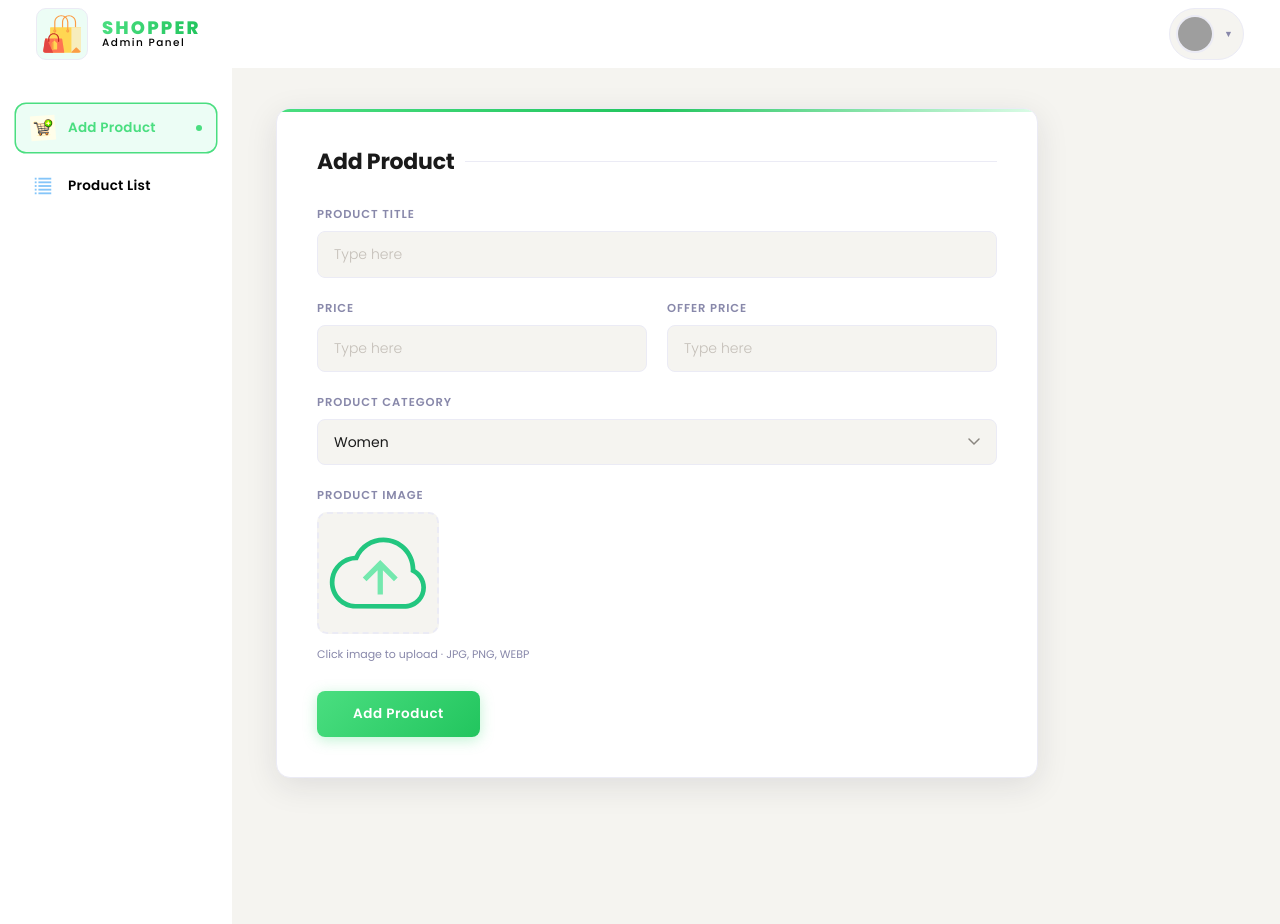
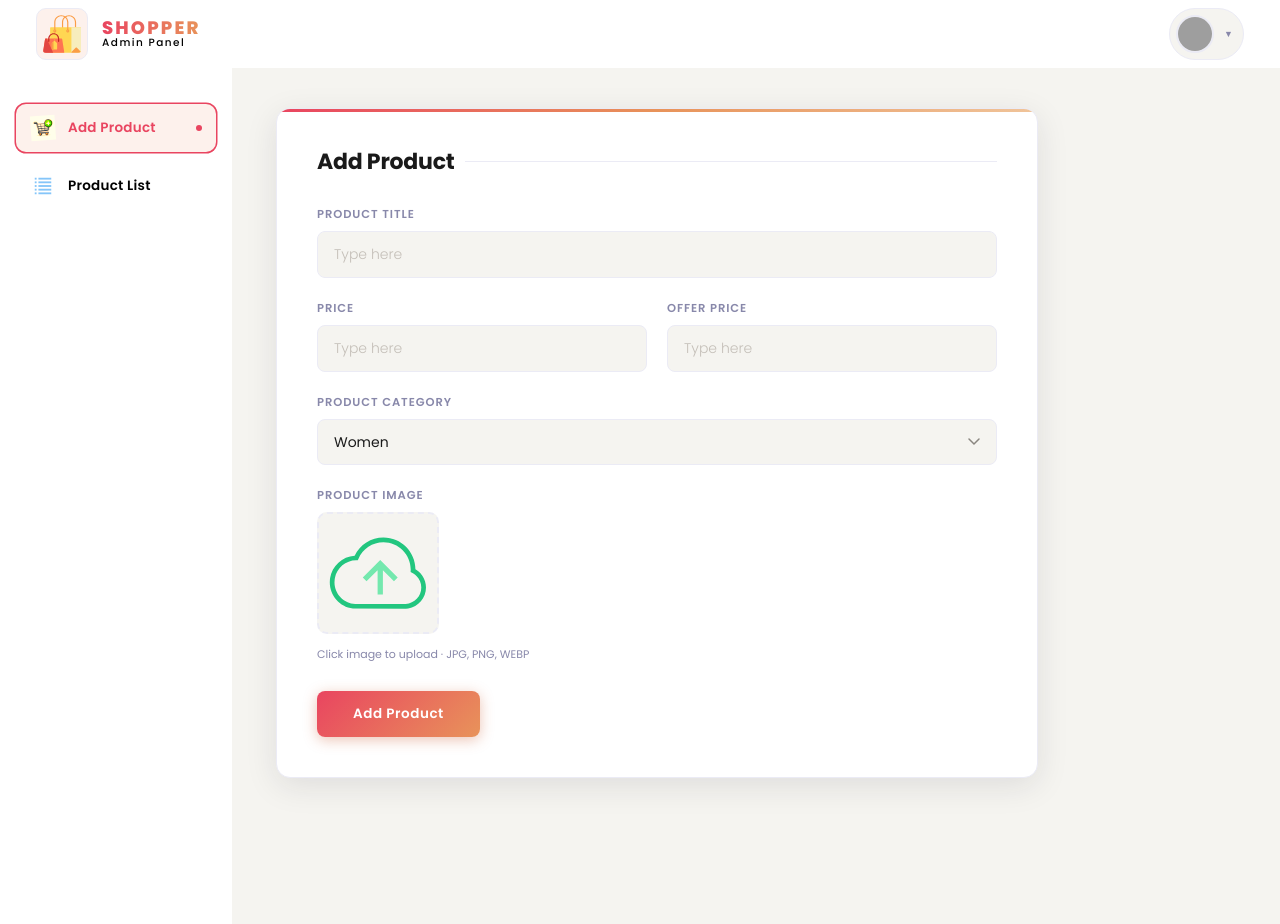
Before and after one commit to ericbizimana111-bit/E-commerce-website-clothes-, a React (Vite) app in the folder admin/: page /addproduct in a window 1280 px wide. Built offline with nearby package versions, Linux system fonts and the light colour scheme; grey boxes are pictures that could not be loaded.

Commit message:
added codes

```diff
--- a/admin/src/App.jsx
+++ b/admin/src/App.jsx
@@ -28,7 +28,7 @@ const App = () => {
                   color: "black",
                   border: "2px solid violet",
                   boxShadow: "0px 4px 10px violet",
-                  background: "linear-gradient(90deg, var(--accent) 0%, var(--accent-mid) 100%)",
+                    background: "linear-gradient(90deg, var(--accent) 0%, var(--accent-mid) 100%)",
                 }}>
                 <div
                   style={{
@@ -63,7 +63,7 @@ const App = () => {
                       marginTop: "70px",
                       padding: "50px",
 
-                      color: "white"
+                      color:"white"
                     }}>
                     <h2>Welcome To Admin Panel</h2>
                   </div>
--- a/admin/src/Components/AddProduct/AddProduct.css
+++ b/admin/src/Components/AddProduct/AddProduct.css
@@ -2,26 +2,25 @@
 
 /* ── Design tokens ── */
 :root {
-  --bg: #f5f4f0;
-  --surface: #ffffff;
-  --border: #e8e4dc;
+  --bg:           #f5f4f0;
+  --surface:      #ffffff;
+  --border:       #e8e4dc;
   --text-primary: #1a1a1a;
-  --text-muted: #8a8680;
-  --accent: #4ade80;
-  --accent-light: #ecfdf5;
-  --accent-mid: #22c55e;
-  --shadow-sm: 0 1px 3px rgba(0, 0, 0, .06);
-  --shadow-md: 0 4px 20px rgba(0, 0, 0, .08);
-  --shadow-lg: 0 8px 32px rgba(0, 0, 0, .12);
-  --radius: 12px;
-  --transition: .22s cubic-bezier(.4, 0, .2, 1);
+  --text-muted:   #8a8680;
+  --accent:       #c8572a;
+  --accent-light: #fdf1ec;
+  --accent-mid:   #e8935a;
+  --shadow-sm:    0 1px 3px rgba(0,0,0,.06);
+  --shadow-md:    0 4px 20px rgba(0,0,0,.08);
+  --shadow-lg:    0 8px 32px rgba(0,0,0,.12);
+  --radius:       12px;
+  --transition:   .22s cubic-bezier(.4,0,.2,1);
 }
 
 /* ── Page wrapper — fills remaining space beside sidebar ── */
 .add-product {
   flex: 1;
-  min-height: calc(100vh - 68px);
-  /* subtract navbar height */
+  min-height: calc(100vh - 68px); /* subtract navbar height */
   padding: 40px 44px;
   background: var(--bg);
   font-family: 'Poppins', sans-serif;
@@ -30,15 +29,8 @@
 }
 
 @keyframes pageFade {
-  from {
-    opacity: 0;
-    transform: translateY(10px);
-  }
-
-  to {
-    opacity: 1;
-    transform: translateY(0);
-  }
+  from { opacity: 0; transform: translateY(10px); }
+  to   { opacity: 1; transform: translateY(0); }
 }
 
 /* ── Card container ── */
@@ -57,11 +49,9 @@
 .add-product-card::before {
   content: '';
   position: absolute;
-  top: 0;
-  left: 0;
-  right: 0;
+  top: 0; left: 0; right: 0;
   height: 3px;
-  background: linear-gradient(90deg, var(--accent) 0%, var(--accent-mid) 50%, #dcfce7 100%);
+  background: linear-gradient(90deg, var(--accent) 0%, var(--accent-mid) 50%, #f0c49a 100%);
 }
 
 /* ── Page heading ── */
@@ -121,8 +111,8 @@
   outline: none;
   transition:
     border-color var(--transition),
-    background var(--transition),
-    box-shadow var(--transition);
+    background   var(--transition),
+    box-shadow   var(--transition);
   width: 100%;
   box-sizing: border-box;
 }
@@ -136,7 +126,7 @@
 .addproduct-itemfield input:focus {
   border-color: var(--accent);
   background: var(--surface);
-  box-shadow: 0 0 0 3px rgba(74, 222, 128, .1);
+  box-shadow: 0 0 0 3px rgba(200,87,42,.1);
 }
 
 .addproduct-itemfield input:hover:not(:focus) {
@@ -182,7 +172,7 @@
 .add-product-selector:focus {
   border-color: var(--accent);
   background-color: var(--surface);
-  box-shadow: 0 0 0 3px rgba(74, 222, 128, .1);
+  box-shadow: 0 0 0 3px rgba(200,87,42,.1);
 }
 
 .add-product-selector:hover:not(:focus) {
@@ -206,15 +196,15 @@
   padding: 4px;
   transition:
     border-color var(--transition),
-    transform var(--transition),
-    box-shadow var(--transition);
+    transform    var(--transition),
+    box-shadow   var(--transition);
   display: block;
 }
 
 .addproduct-thumbnail-img:hover {
   border-color: var(--accent);
   transform: scale(1.04);
-  box-shadow: 0 4px 16px rgba(74, 222, 128, .18);
+  box-shadow: 0 4px 16px rgba(200,87,42,.18);
 }
 
 /* Upload helper text */
@@ -241,24 +231,25 @@
   position: relative;
   overflow: hidden;
   transition:
-    transform var(--transition),
-    box-shadow var(--transition),
-    filter var(--transition);
-  box-shadow: 0 3px 14px rgba(74, 222, 128, .35);
+    transform    var(--transition),
+    box-shadow   var(--transition),
+    filter       var(--transition);
+  box-shadow: 0 3px 14px rgba(200,87,42,.35);
 }
 
 /* Shimmer sweep on hover */
 .addproduct-btn::after {
   content: '';
   position: absolute;
-  top: 0;
-  left: -75%;
+  top: 0; left: -75%;
   width: 50%;
   height: 100%;
-  background: linear-gradient(120deg,
-      transparent 0%,
-      rgba(255, 255, 255, .28) 50%,
-      transparent 100%);
+  background: linear-gradient(
+    120deg,
+    transparent 0%,
+    rgba(255,255,255,.28) 50%,
+    transparent 100%
+  );
   transform: skewX(-20deg);
   transition: left .55s ease;
 }
@@ -269,13 +260,13 @@
 
 .addproduct-btn:hover {
   transform: translateY(-2px);
-  box-shadow: 0 6px 22px rgba(74, 222, 128, .45);
+  box-shadow: 0 6px 22px rgba(200,87,42,.45);
   filter: brightness(1.05);
 }
 
 .addproduct-btn:active {
   transform: translateY(0px) scale(.98);
-  box-shadow: 0 2px 8px rgba(74, 222, 128, .3);
+  box-shadow: 0 2px 8px rgba(200,87,42,.3);
 }
 
 /* ── Responsive ── */
--- a/admin/src/Components/ListProduct/ListProduct.css
+++ b/admin/src/Components/ListProduct/ListProduct.css
@@ -2,17 +2,17 @@
 
 :root {
     --primary: #1a1a2e;
-    --accent: #4ade80;
-    --accent-soft: #ecfdf5;
-    --gold: #86efac;
+    --accent: #e94560;
+    --accent-soft: #fff0f3;
+    --gold: #c9a84c;
     --surface: #ffffff;
     --surface-2: #f8f8fc;
     --border: #ebebf5;
     --text-main: #1a1a2e;
     --text-muted: #8888aa;
-    --shadow-sm: 0 2px 8px rgba(26, 26, 46, 0.06);
-    --shadow-md: 0 8px 32px rgba(26, 26, 46, 0.10);
-    --shadow-lg: 0 16px 48px rgba(26, 26, 46, 0.14);
+    --shadow-sm: 0 2px 8px rgba(26,26,46,0.06);
+    --shadow-md: 0 8px 32px rgba(26,26,46,0.10);
+    --shadow-lg: 0 16px 48px rgba(26,26,46,0.14);
     --radius: 14px;
     --radius-sm: 8px;
 }
@@ -30,7 +30,7 @@
     background: var(--surface);
     box-shadow: var(--shadow-md);
     border: 1px solid var(--border);
-    font-family: 'Poppins';
+     font-family:'Poppins';
     box-sizing: border-box;
     position: relative;
     overflow: hidden;
@@ -40,9 +40,7 @@
 .list-product::before {
     content: '';
     position: absolute;
-    top: 0;
-    left: 0;
-    right: 0;
+    top: 0; left: 0; right: 0;
     height: 3px;
     background: linear-gradient(90deg, var(--accent), var(--gold));
     border-radius: var(--radius) var(--radius) 0 0;
@@ -55,7 +53,7 @@
     gap: 12px;
     width: 100%;
     padding: 0 16px 14px;
-    color: rgb(35, 33, 33);
+   color: rgb(35, 33, 33);
     font-size: 13px;
     font-weight: 600;
     letter-spacing: 0.10em;
@@ -66,8 +64,8 @@
 }
 
 /* ── Title spacing ── */
-.listproduct-format-main>*:nth-child(2),
-.listproduct-format>*:nth-child(2) {
+.listproduct-format-main > *:nth-child(2),
+.listproduct-format > *:nth-child(2) {
     padding-left: 18px;
     padding-right: 18px;
 }
@@ -111,7 +109,7 @@
 
 /* ── Product name ── */
 .listproduct-format p:nth-child(2) {
-    font-family: 'Poppins';
+    font-family:'Poppins';
     font-weight: 600;
     font-size: 14px;
     color: var(--text-main);
@@ -196,10 +194,8 @@
 /* ── Delete confirmation overlay ── */
 .delete-overlay {
     position: fixed;
-    top: 0;
-    left: 0;
-    width: 100%;
-    height: 100%;
+    top: 0; left: 0;
+    width: 100%; height: 100%;
     background: rgba(26, 26, 46, 0.45);
     backdrop-filter: blur(4px);
     display: flex;
@@ -210,13 +206,8 @@
 }
 
 @keyframes fadeIn {
-    from {
-        opacity: 0;
-    }
-
-    to {
-        opacity: 1;
-    }
+    from { opacity: 0; }
+    to   { opacity: 1; }
 }
 
 .delete-card {
@@ -235,23 +226,14 @@
 .delete-card::before {
     content: '';
     position: absolute;
-    top: 0;
-    left: 0;
-    right: 0;
+    top: 0; left: 0; right: 0;
     height: 3px;
     background: linear-gradient(90deg, var(--accent), var(--gold));
 }
 
 @keyframes slideUp {
-    from {
-        opacity: 0;
-        transform: translateY(24px) scale(0.96);
-    }
-
-    to {
-        opacity: 1;
-        transform: translateY(0) scale(1);
-    }
+    from { opacity: 0; transform: translateY(24px) scale(0.96); }
+    to   { opacity: 1; transform: translateY(0) scale(1); }
 }
 
 .delete-card h3 {
@@ -283,18 +265,18 @@
     padding: 11px 24px;
     cursor: pointer;
     border-radius: var(--radius-sm);
-    font-family: 'Poppins';
+    font-family:'Poppins';
     font-size: 14px;
     font-weight: 600;
     letter-spacing: 0.02em;
     transition: background 0.18s ease, transform 0.15s ease, box-shadow 0.18s ease;
-    box-shadow: 0 4px 14px rgba(74, 222, 128, 0.3);
+    box-shadow: 0 4px 14px rgba(233, 69, 96, 0.3);
 }
 
 .confirm-btn:hover {
-    background: #22c55e;
+    background: #d63150;
     transform: translateY(-0.5px);
-    box-shadow: 0 3px 12px rgba(74, 222, 128, 0.4);
+    box-shadow: 0 3px 12px rgba(233, 69, 96, 0.4);
 }
 
 .cancel-btn {
@@ -304,7 +286,7 @@
     padding: 11px 24px;
     cursor: pointer;
     border-radius: var(--radius-sm);
-    font-family: 'Poppins';
+     font-family:'Poppins';
     font-size: 14px;
     font-weight: 600;
     letter-spacing: 0.02em;
@@ -341,7 +323,6 @@
 }
 
 @media (max-width: 600px) {
-
     .listproduct-format-main,
     .listproduct-format {
         grid-template-columns: 56px 1fr 1fr 28px;
@@ -349,10 +330,10 @@
     }
 
     /* Hide category & old price on very small screens */
-    .listproduct-format-main>*:nth-child(3),
-    .listproduct-format-main>*:nth-child(5),
-    .listproduct-format>*:nth-child(3),
-    .listproduct-format>*:nth-child(5) {
+    .listproduct-format-main > *:nth-child(3),
+    .listproduct-format-main > *:nth-child(5),
+    .listproduct-format > *:nth-child(3),
+    .listproduct-format > *:nth-child(5) {
         display: none;
     }
 
--- a/admin/src/Components/Navbar/Navbar.css
+++ b/admin/src/Components/Navbar/Navbar.css
@@ -7,9 +7,9 @@
   --border: #e8e4dc;
   --text-primary: #1a1a1a;
   --text-muted: #8a8680;
-  --accent: #4ade80;
-  --accent-light: #ecfdf5;
-  --accent-mid: #22c55e;
+  --accent: #c8572a;
+  --accent-light: #fdf1ec;
+  --accent-mid: #e8935a;
   --shadow-sm: 0 1px 3px rgba(0, 0, 0, .06);
   --shadow-md: 0 4px 20px rgba(0, 0, 0, .08);
   --transition: .22s cubic-bezier(.4, 0, .2, 1);
@@ -71,7 +71,7 @@
 
 .nav-left .logo:hover {
   transform: rotate(-6deg) scale(1.08);
-  box-shadow: 0 4px 14px rgba(74, 222, 128, .2);
+  box-shadow: 0 4px 14px rgba(200, 87, 42, .2);
 }
 
 /* Brand text block */
@@ -129,9 +129,10 @@
 .nav-right:hover {
   background: var(--accent-light);
   border-color: var(--accent-mid);
-    box-shadow: 0 2px 12px rgba(74, 222, 128, .12);
+  box-shadow: 0 2px 12px rgba(200, 87, 42, .12);
 }
 
+/* Profile avatar */
 .nav-right .profile {
   width: 34px;
   height: 34px;
--- a/admin/src/Components/Navbar/Navbar.jsx
+++ b/admin/src/Components/Navbar/Navbar.jsx
@@ -7,7 +7,6 @@ import navProfile from "../../assets/men (12).jpg";
 
 const Navbar = () => {
   return (
-
     <div className="navbar">
       <div className="nav-left">
         <img src={navlogo} alt="logo" className="logo" />
--- a/admin/src/Components/Sidebar/Sidebar.css
+++ b/admin/src/Components/Sidebar/Sidebar.css
@@ -2,18 +2,18 @@
 
 /* ── Design tokens (mirrors ListProduct.css) ── */
 :root {
-  --bg: #f5f4f0;
-  --surface: #ffffff;
-  --border: #e8e4dc;
+  --bg:           #f5f4f0;
+  --surface:      #ffffff;
+  --border:       #e8e4dc;
   --text-primary: #1a1a1a;
-  --text-muted: #8a8680;
-  --accent: #4ade80;
-  --accent-light: #ecfdf5;
-  --accent-mid: #22c55e;
-  --shadow-sm: 0 1px 3px rgba(0, 0, 0, .06);
-  --shadow-md: 0 4px 20px rgba(0, 0, 0, .08);
-  --radius: 12px;
-  --transition: .22s cubic-bezier(.4, 0, .2, 1);
+  --text-muted:   #8a8680;
+  --accent:       #c8572a;
+  --accent-light: #fdf1ec;
+  --accent-mid:   #e8935a;
+  --shadow-sm:    0 1px 3px rgba(0,0,0,.06);
+  --shadow-md:    0 4px 20px rgba(0,0,0,.08);
+  --radius:       12px;
+  --transition:   .22s cubic-bezier(.4,0,.2,1);
 }
 
 /* ── Sidebar shell ── */
@@ -35,14 +35,14 @@
 .sidebar::before {
   content: '';
   position: absolute;
-  top: 0;
-  left: 0;
-  bottom: 0;
+  top: 0; left: 0; bottom: 0;
 
-  background: linear-gradient(180deg,
-      var(--accent) 0%,
-      var(--accent-mid) 50%,
-      #dcfce7 100%);
+  background: linear-gradient(
+    180deg,
+    var(--accent)     0%,
+    var(--accent-mid) 50%,
+    #f0c49a           100%
+  );
 }
 
 /* Brand label at the top */
@@ -69,9 +69,9 @@
   position: relative;
   overflow: hidden;
   transition:
-    background var(--transition),
-    box-shadow var(--transition),
-    transform var(--transition);
+    background   var(--transition),
+    box-shadow   var(--transition),
+    transform    var(--transition);
   margin-top: 4px;
 }
 
@@ -165,28 +165,16 @@ a.active .sidebar-item p {
   animation: slideIn .3s ease both;
 }
 
-.sidebar-item:nth-child(1) {
-  animation-delay: .05s;
-}
-
-.sidebar-item:nth-child(2) {
-  animation-delay: .12s;
-}
-
-.sidebar-item:nth-child(3) {
-  animation-delay: .19s;
-}
-
-.sidebar-item:nth-child(4) {
-  animation-delay: .26s;
-}
+.sidebar-item:nth-child(1) { animation-delay: .05s; }
+.sidebar-item:nth-child(2) { animation-delay: .12s; }
+.sidebar-item:nth-child(3) { animation-delay: .19s; }
+.sidebar-item:nth-child(4) { animation-delay: .26s; }
 
 @keyframes slideIn {
   from {
     opacity: 0;
     transform: translateX(-18px);
   }
-
   to {
     opacity: 1;
     transform: translateX(0);
@@ -233,8 +221,8 @@ a.active .sidebar-item p {
     top: 50%;
     transform: translateY(-50%);
     background: var(--text-primary);
-    color: rgb(74, 222, 128);
-    font-family: 'Poppins';
+    color: rgb(224, 19, 210);
+     font-family: 'Poppins';
     font-size: 12px;
     font-weight: 500;
     padding: 5px 10px;
```
Lines whose indentation alone changed are shown as unchanged.
